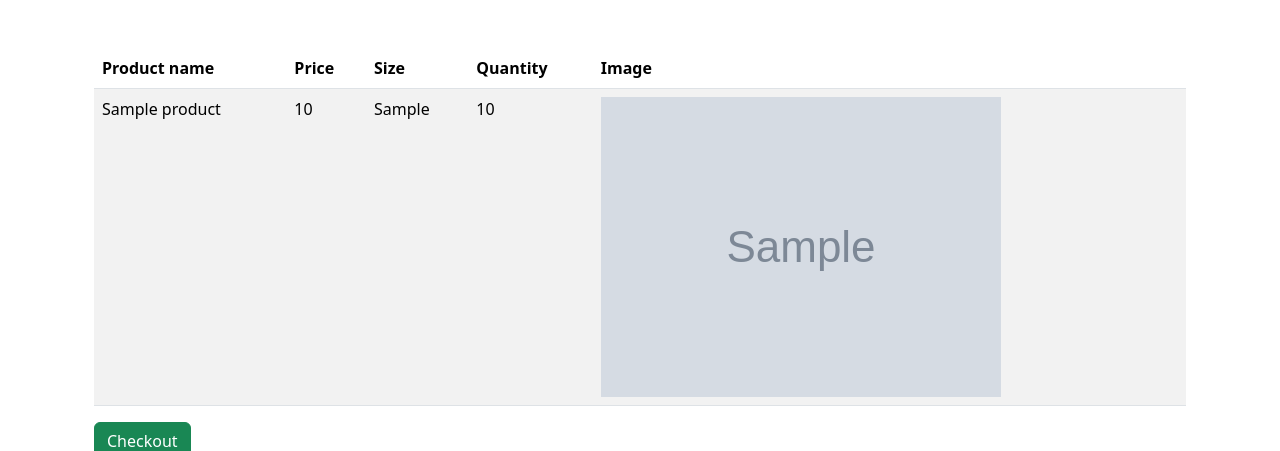
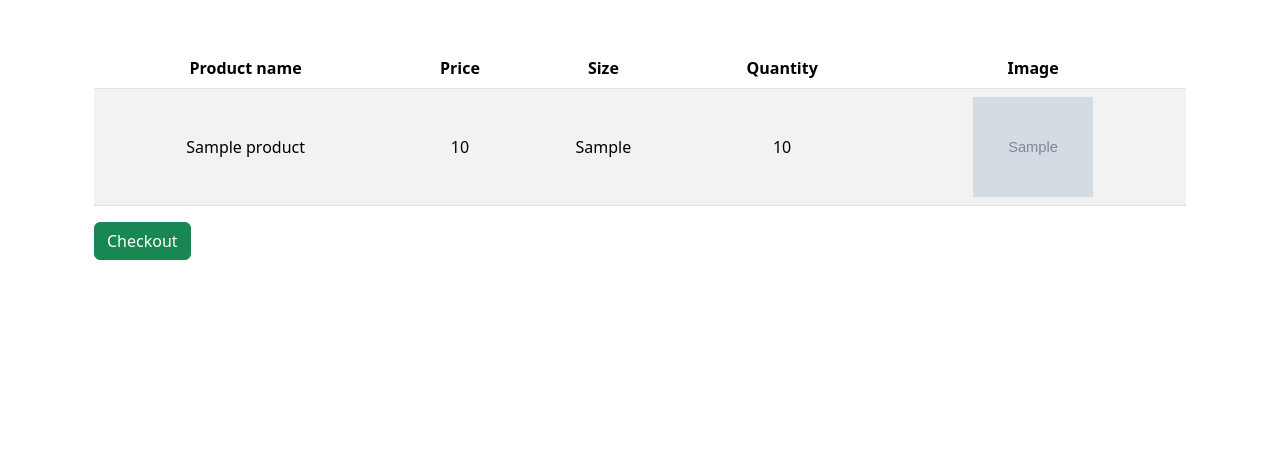
Before and after one commit to Cmiljaa/E-commerce-shop, a PHP site: page /cart.php in a window 1280 px wide. Shown: the part 56-507 px from the top of the page. Run offline with PHP 8.4, Linux system fonts and the light colour scheme; the visitor is signed in with stand-in values (Sample User, id 1); tables that the repository leaves empty or names only in its code hold one stand-in row (values such as "Sample post"); grey boxes marked "Sample" are stand-in pictures.

Commit message:
Images fix

```diff
--- a/admin/add_product.php
+++ b/admin/add_product.php
@@ -11,6 +11,8 @@ if ($_SERVER['REQUEST_METHOD'] == 'POST') {
     $size = $_POST['size'];
 
     $image = $_POST['image'];
+
+    echo $image;
 
     $product -> create($name, $price, $size, $image);
 
--- a/admin/index.php
+++ b/admin/index.php
@@ -42,7 +42,7 @@ $products = $product -> getProducts();
                             <td><?= $product['name'] ?></td>
                             <td><?= $product['price'] ?></td>
                             <td><?= $product['size'] ?></td>
-                            <td><img style="width: 120px; height: 100px;" src="..<?= $product['image'] ?>" alt="..<?= $product['image'] ?>"></td>
+                            <td><img style="width: 150px; height: 150px;" src="../images/<?= $product['image'] ?>" alt="../images/<?= $product['image'] ?>"></td>
                             <td><?= $product['created_at'] ?></td>
                             <td>
                                 <a href="edit_product.php?id=<?= $product['product_id'] ?>" class="btn btn-primary">Edit</a>
@@ -57,7 +57,7 @@ $products = $product -> getProducts();
                 <?php endif; ?>
             </tbody>
         </table>
-        <div>
+        <div style="margin-bottom: 15px;">
             <a href="../logout.php"><button class="btn btn-danger">Logout</button></a>
         </div>
 
--- a/admin/upload_photo.php
+++ b/admin/upload_photo.php
@@ -4,7 +4,7 @@ $photo = $_FILES['photo'];
 
 $photo_name = basename($photo['name']);
 
-$photo_path = '/images/' . $photo_name;
+$photo_path = '../images/' . $photo_name;
 
 $allowed_ext = ['jpg','png','jpeg','gif'];
 
@@ -14,7 +14,7 @@ if(in_array($ext, $allowed_ext) && $photo['size'] < 2000000){
 
     move_uploaded_file($photo['tmp_name'], $photo_path);
 
-    echo json_encode(['success' => true, 'photo_path' => $photo_path]);
+    echo json_encode(['success' => true, 'photo_path' => $photo_name]);
 }
 else {
     echo json_encode(['success' => false, 'error' => "Invalid file"]);
--- a/cart.php
+++ b/cart.php
@@ -14,7 +14,7 @@ $results = $cart -> getCartItems();
 ?>
 
 <div class="container">
-    <table class="table table-striped">
+    <table class="table table-striped" style="text-align: center;">
         <thead>
             <th>Product name</th>
             <th>Price</th>
@@ -22,7 +22,7 @@ $results = $cart -> getCartItems();
             <th>Quantity</th>
             <th>Image</th>
         </thead>
-        <tbody>
+        <tbody style="vertical-align: middle;">
             <?php if(count($results) == 0): ?>
                 <tr>
                     <td colspan="5">No items found</td>
@@ -34,7 +34,7 @@ $results = $cart -> getCartItems();
                         <td><?=$result['price']; ?></td>
                         <td><?=$result['size']; ?></td>
                         <td><?=$result['quantity']; ?></td>
-                        <td><img src="<?=$result['image']; ?>" alt=""></td>
+                        <td><img style="width: 120px; height: 100px;" src="images/<?=$result['image']; ?>" alt="<?=$result['image']; ?>"></td>
                     </tr>
                 <?php endforeach; ?>
             <?php endif; ?>
--- a/index.php
+++ b/index.php
@@ -17,7 +17,7 @@ $products = $products -> getProducts();
     <?php foreach($products as $product): ?>
     <div class="col-md-4">
         <div class="card">
-            <img src="<?= $product['image']; ?>" alt="<?= $product['name']; ?>" class="card-image-top">
+            <img src="images/<?= $product['image']; ?>" alt="<?= $product['name']; ?>" class="card-image-top">
             <div class="card-body">
                 <h5 class="card-title"><?=$product['name']; ?></h5>
                 <p class="card-text"><?=$product['size']; ?></p>
--- a/orders.php
+++ b/orders.php
@@ -12,7 +12,7 @@ $orders = $order -> getOrders();
 
 ?>
 
-<table class="table table-striped">
+<table class="table table-striped" style="text-align: center;">
     <thead>
         <th>Order ID</th>
         <th>Product Name</th>
@@ -23,7 +23,7 @@ $orders = $order -> getOrders();
         <th>Delivery Address</th>
         <th>Order Date</th>
     </thead>
-    <tbody>
+    <tbody style="vertical-align: middle;">
         <?php if(count($orders) == 0): ?>
             <tr>
                 <td colspan="10">No orders found</td>
@@ -36,7 +36,7 @@ $orders = $order -> getOrders();
                 <td><?=$order['quantity'] ?></td>
                 <td><?=$order['price'] ?></td>
                 <td><?=$order['size'] ?></td>
-                <td><?=$order['image'] ?></td>
+                <td><img style="width: 140px; height: 140px;;" src="images/<?=$order['image'] ?>" alt="<?=$order['image'] ?>"></td>
                 <td><?=$order['delivery_address'] ?></td>
                 <td><?=$order['created_at'] ?></td>
                 </tr>
--- a/product.php
+++ b/product.php
@@ -28,13 +28,14 @@ if($_SERVER['REQUEST_METHOD'] == 'POST'){
 
 <div class="row">
     <div class="col-lg-6">
-        <img class="img-fluid" src="<?=$product['image'] ?>" alt="<?=$product['name'] ?>">
+        <img class="img-fluid" src="images/<?=$product['image'] ?>" alt="<?=$product['name'] ?>">
     </div>
     <div class="col-lg-6">
         <h2><?=$product['name']; ?></h2>
         <p>Size: <?=$product['size']; ?></p>
         <p>Price: <?=$product['price']; ?>$</p>
         <form action="" method="POST">
+            Quantity:
             <input type="number" name="quantity" class="form-control"><br>
             <button type="submit" class="btn btn-primary">Add to Cart</button>
         </form>
```
Also changed, not shown: images/image_2024-05-28_220322535.png (deleted), images/image_2024-05-28_223408169.png (added), images/image_2024-05-28_223526133.png (added), images/image_2024-05-28_223556039.png (added), images/image_2024-05-28_223655626.png (added), images/image_2024-05-28_223800330.png (added).
